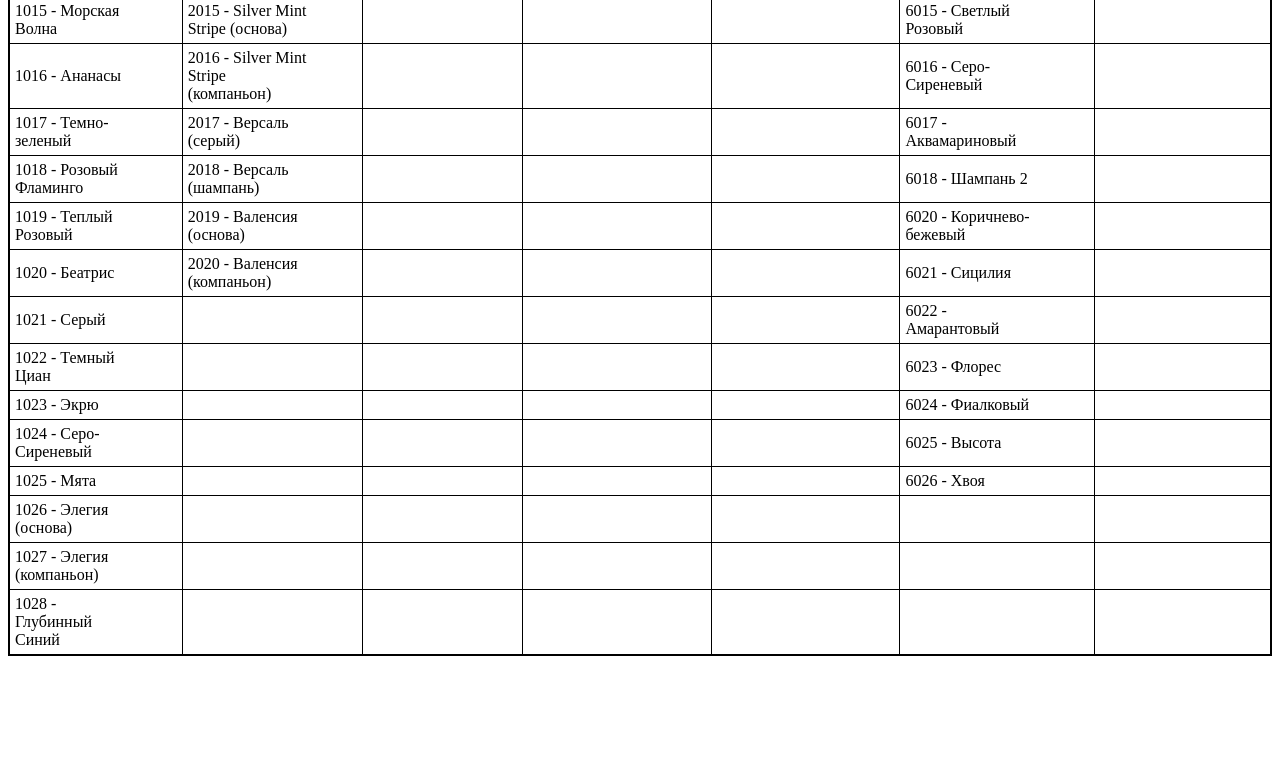
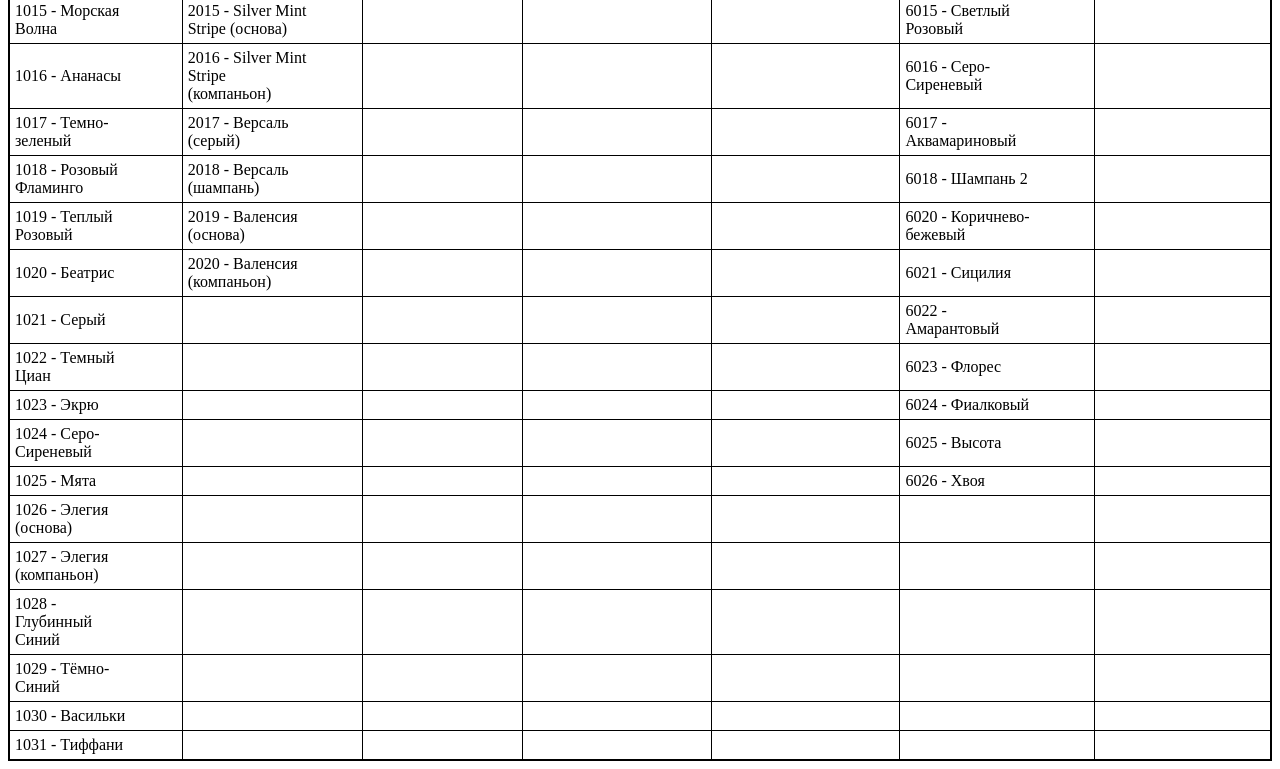
Before and after one commit to sanarise/verba-gen-samples, a website: page data/output/print_table.html in a window 1280 px wide. Shown: the part 891-1660 px from the top of the page. Before the commit the page ends 1555 px from the top, so only its background shows below. Drawn offline with Linux system fonts and the light colour scheme.

Commit message:
Renew print table

```diff
--- a/data/output/print_table.html
+++ b/data/output/print_table.html
@@ -37,6 +37,9 @@
     <tr><td>1026 - Элегия (основа)</td><td></td><td></td><td></td><td></td><td></td><td></td></tr>
     <tr><td>1027 - Элегия (компаньон)</td><td></td><td></td><td></td><td></td><td></td><td></td></tr>
     <tr><td>1028 - Глубинный Синий</td><td></td><td></td><td></td><td></td><td></td><td></td></tr>
+    <tr><td>1029 - Тёмно-Синий</td><td></td><td></td><td></td><td></td><td></td><td></td></tr>
+    <tr><td>1030 - Васильки</td><td></td><td></td><td></td><td></td><td></td><td></td></tr>
+    <tr><td>1031 - Тиффани</td><td></td><td></td><td></td><td></td><td></td><td></td></tr>
     </table>
   </body>
 </html>
```
